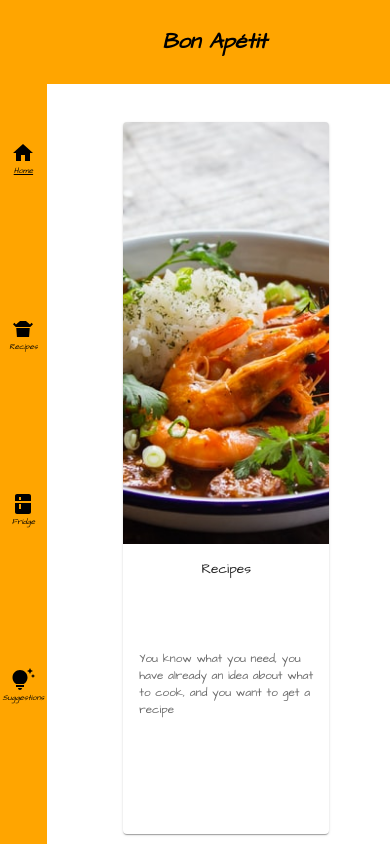
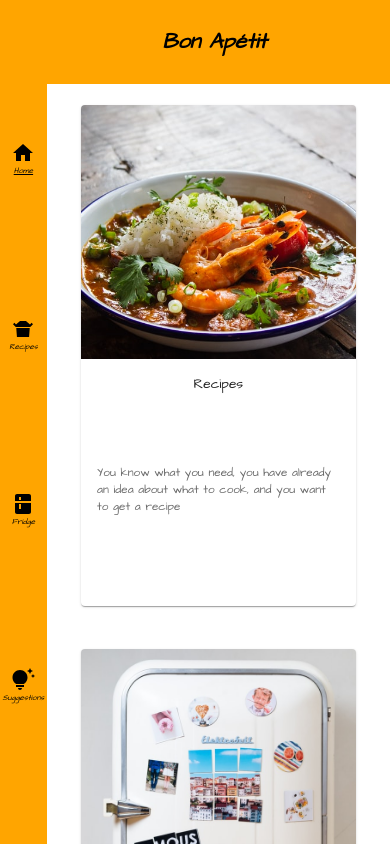
Before and after one commit to Matthieudegny/Bon-Appetit, a React (Create React App) app: page / in a window 390 px wide. Shown: the top 844 px of the page. Built offline with nearby package versions, Linux system fonts and the light colour scheme.

Commit message:
add finitions

```diff
--- a/src/components/Content/CardRecipes/cardRecipes.scss
+++ b/src/components/Content/CardRecipes/cardRecipes.scss
@@ -60,6 +60,7 @@
         font-style: oblique;
         line-height: 150%;
         margin-top: 3%;
+        text-align: justify;
 
         a{
             color: black;
@@ -75,10 +76,15 @@
 }
 
 @media screen and (max-width: 900px) {
-    .cardRecipes-header{
+
+    .cardRecipes{
+        font-size: 2.5vw;
+
+        &-header{
             flex-direction: column;
         }
-    .cardRecipes-body{
+
+        &-body{
             flex-direction: column;
 
             &-left{
@@ -95,7 +101,12 @@
                 width: 100%;
             }
         }
-    .cardRecipes-image{
+
+        &-image{
             max-width: 100%;
         }
     }
+
+
+
+}
--- a/src/components/Content/Fridge/fridge.scss
+++ b/src/components/Content/Fridge/fridge.scss
@@ -68,7 +68,7 @@
 
         &-button{
             margin-top: 2%;
-            font-size: 2.5vw;
+            font-size: 3.5vw;
         }
 
     }
--- a/src/components/Content/Home/CardHome/cardHome.scss
+++ b/src/components/Content/Home/CardHome/cardHome.scss
@@ -28,15 +28,20 @@
 
 @media screen and (max-width: 900px) {
     .card{
-     width: 60%;
+     width: 80%;
      padding: 2.5vh 0;
      margin-top: 0;
+
+        &-image{
+            height: 30vh;
+        }
 
         &-title{
             font-size: 3.5vw;
         }
 
         &-description{
+            height: 15vh;
             font-size: 3vw;
 
         }
--- a/src/components/Content/Home/home.scss
+++ b/src/components/Content/Home/home.scss
@@ -1,9 +1,10 @@
 .container{
     width: 88vw;
+    height: 90vh;
     display: flex;
     align-items:center;
     justify-content: space-evenly;
-    margin: 0 auto;
+    margin: auto;
 
 }
 
@@ -11,8 +12,8 @@
 @media screen and (max-width: 900px) {
     .container{
     flex-direction: column;
-    margin-left: 2vw;
-    width: 88vw;
+    height: 100%;
+    width: 100%;
     }
 
 }
--- a/src/components/Content/Recipes/recipes.scss
+++ b/src/components/Content/Recipes/recipes.scss
@@ -65,7 +65,7 @@
 
         &-button{
             margin-top: 2%;
-            font-size: 2.5vw;
+            font-size: 3.5vw;
         }
 
     }
--- a/src/components/Content/Suggestions/suggestions.scss
+++ b/src/components/Content/Suggestions/suggestions.scss
@@ -65,10 +65,11 @@
     .suggestions{
 
         &-container-inputs{
-            max-width: 75%;
+
         }
 
         &-inputs{
+            padding: 0.25% 3%;
             margin-top: 2%;
             font-size: 2.5vw;
             min-width: 14vw;
@@ -93,7 +94,7 @@
 
         &-button{
             margin-top: 2%;
-            font-size: 2.5vw;
+            font-size: 3.5vw;
         }
     }
 
--- a/src/components/Page/page.scss
+++ b/src/components/Page/page.scss
@@ -2,7 +2,7 @@
     min-height: 88vh;
     width: 89vw;
     margin-left: 11vw;
-    margin-top: 12vh;
+    margin-top: 10vh;
 }
 
 @media screen and (max-width: 900px) {
```
Lines whose indentation alone changed are shown as unchanged.
